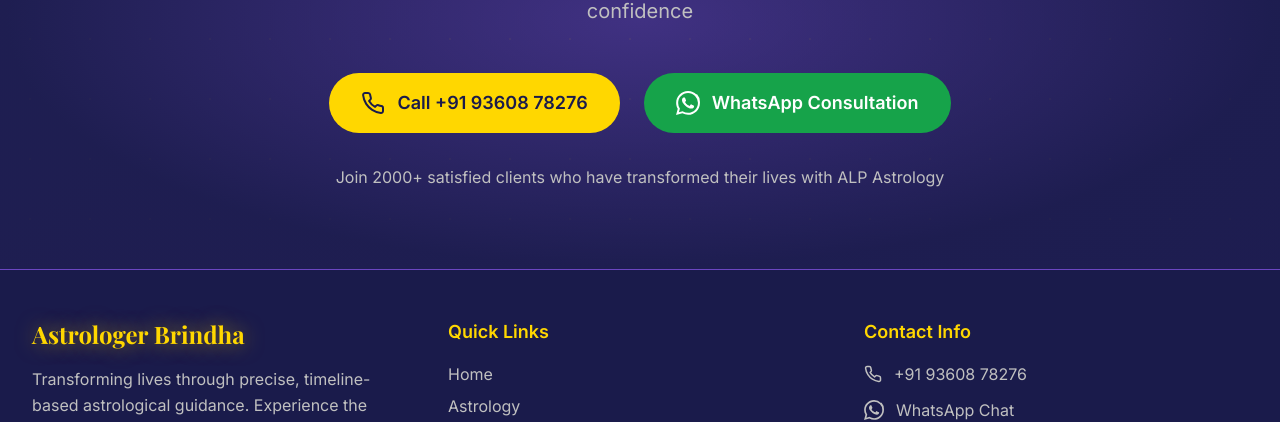
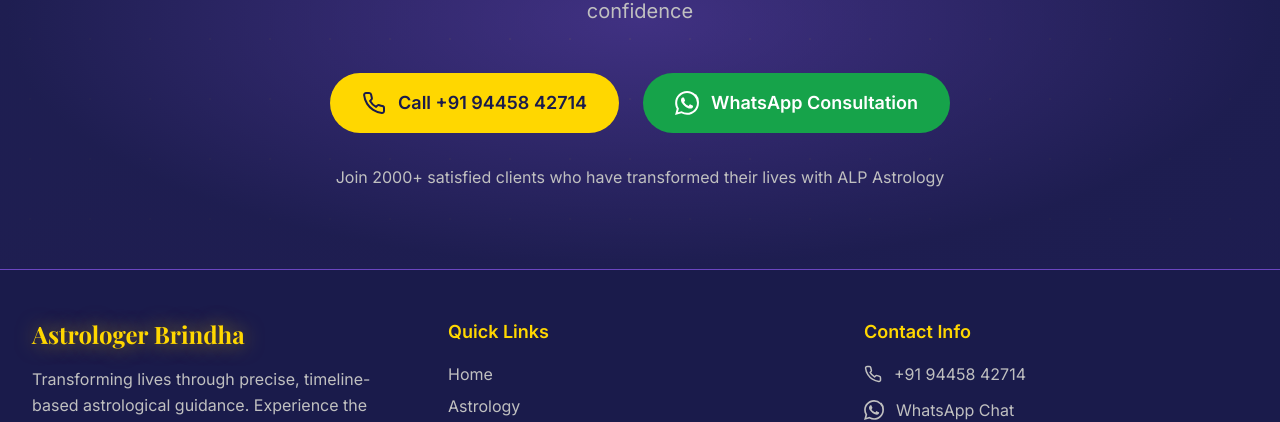
Before and after one commit to JK2705/astro-life-unveiled-web, a React (Vite) app: page / in a window 1280 px wide. Shown: the part 7803-8225 px from the top of the page. Built offline with nearby package versions, Linux system fonts and the light colour scheme.

Commit message:
Update contact number
Replaced the old contact number with +91 9445842714 across all components, including WhatsApp redirect links.

```diff
--- a/src/components/CallToAction.tsx
+++ b/src/components/CallToAction.tsx
@@ -16,15 +16,15 @@ const CallToAction = () => {
 
           <div className="flex flex-col sm:flex-row gap-6 justify-center items-center animate-fade-in stagger-4">
             <a
-              href="tel:+919360878276"
+              href="tel:+919445842714"
               className="flex items-center gap-3 bg-astrology-gold text-astrology-deep px-8 py-4 rounded-full text-lg font-semibold hover-glow hover:scale-105 transition-all duration-300"
             >
               <Phone size={24} />
-              Call +91 93608 78276
+              Call +91 94458 42714
             </a>
 
             <a
-              href="https://wa.me/919360878276"
+              href="https://wa.me/919445842714"
               target="_blank"
               rel="noopener noreferrer"
               className="flex items-center gap-3 bg-green-600 text-white px-8 py-4 rounded-full text-lg font-semibold hover-glow hover:scale-105 transition-all duration-300"
--- a/src/components/Footer.tsx
+++ b/src/components/Footer.tsx
@@ -13,7 +13,7 @@ const Footer = () => {
 
   const handleWhatsAppClick = (e: React.MouseEvent) => {
     e.preventDefault();
-    const phoneNumber = "919360878276";
+    const phoneNumber = "919445842714";
     const message = "Hi! I'm interested in your astrology consultation services.";
     const whatsappUrl = `https://wa.me/${phoneNumber}?text=${encodeURIComponent(message)}`;
 
@@ -56,11 +56,11 @@ const Footer = () => {
             <h4 className="text-lg font-semibold text-astrology-gold mb-4">Contact Info</h4>
             <div className="space-y-3">
               <a
-                href="tel:+919360878276"
+                href="tel:+919445842714"
                 className="flex items-center gap-3 text-astrology-silver hover:text-astrology-gold transition-colors duration-300"
               >
                 <Phone size={18} />
-                +91 93608 78276
+                +91 94458 42714
               </a>
               <button
                 onClick={handleWhatsAppClick}
--- a/src/components/TestimonialsSection.tsx
+++ b/src/components/TestimonialsSection.tsx
@@ -1,3 +1,4 @@
+
 import React from 'react';
 import { Card, CardContent } from './ui/card';
 import { Star, MessageCircle } from 'lucide-react';
@@ -143,7 +144,7 @@ const TestimonialsSection = () => {
               Experience the accuracy and life-changing insights of ALP astrology for yourself
             </p>
             <a
-              href="https://wa.me/919360878276"
+              href="https://wa.me/919445842714"
               className="inline-flex items-center gap-2 bg-astrology-gold text-astrology-deep px-8 py-3 rounded-full font-semibold hover-glow hover:scale-105 transition-all duration-300"
             >
               <MessageCircle className="w-5 h-5" />
```
